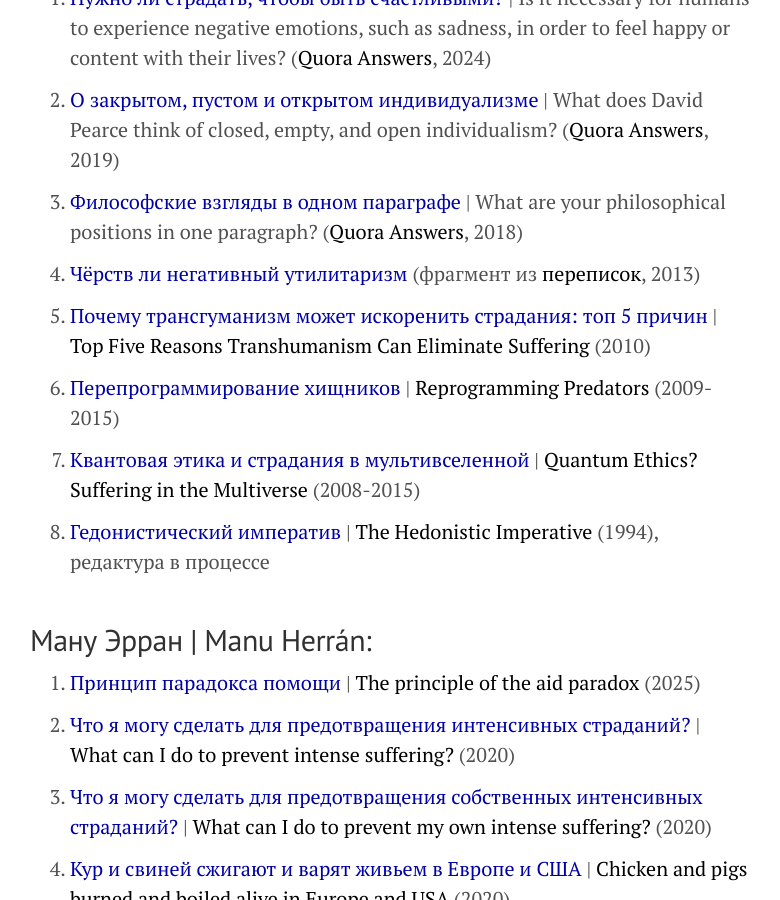
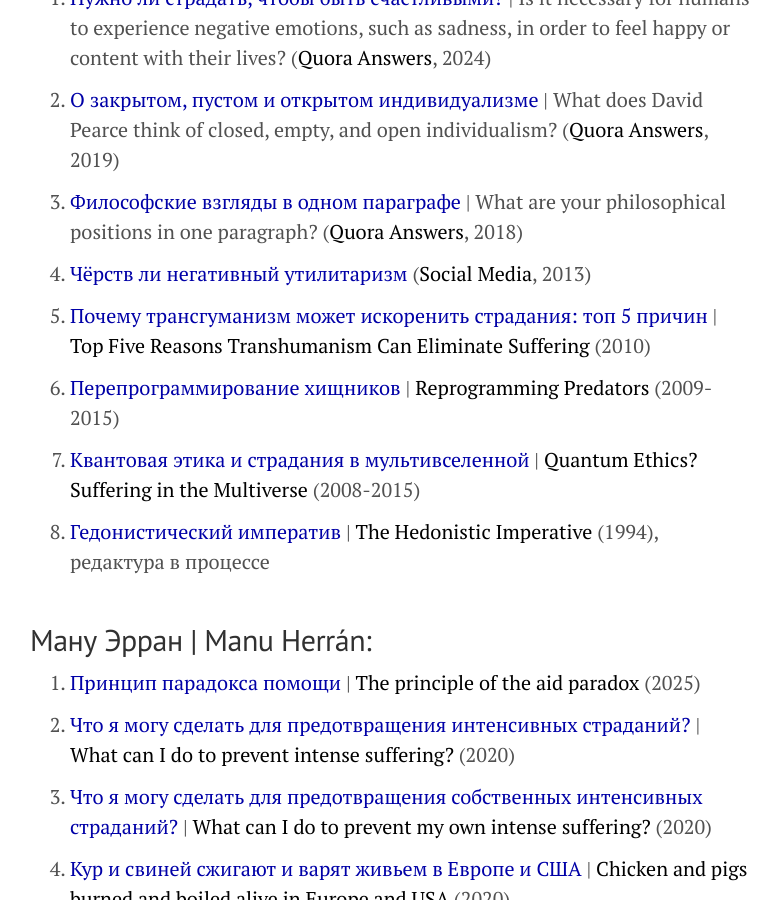
Before and after one commit to KKirdan/kkirdan.github.io, a Jekyll site: the page built from translations/index.md, in a window 1280 px wide and 900 px high, scrolled down 4990 px. Shown: the whole window, without its empty margins (250-1030 px from the left). Built offline with Jekyll 4.4.1, drawn with Linux system fonts in a browser that asks for light colours.

Commit message:
Update index.md

```diff
--- a/translations/index.md
+++ b/translations/index.md
@@ -97,13 +97,13 @@
 
 <a id="David_Pearce"></a>
 ## Дэвид Пирс \| David Pearce:
-1. [Нужно ли страдать, чтобы быть счастливыми?](https://reducingsuffering.github.io/david-pearce-q2.html) \| Is it necessary for humans to experience negative emotions, such as sadness, in order to feel happy or content with their lives? ([Quora Answers](https://www.hedweb.com/){: class="b"}, 2024)
-2. [О закрытом, пустом и открытом индивидуализме](https://reducingsuffering.github.io/david-pearce-q1.html) \| What does David Pearce think of closed, empty, and open individualism? ([Quora Answers](https://www.hedweb.com/){: class="b"}, 2019)
+1. [Нужно ли страдать, чтобы быть счастливыми?](https://hedweb-ru.github.io/quora/is-it-necessary-for-humans-to-experience-negative-emotions.html) \| Is it necessary for humans to experience negative emotions, such as sadness, in order to feel happy or content with their lives? ([Quora Answers](https://www.hedweb.com/){: class="b"}, 2024)
+2. [О закрытом, пустом и открытом индивидуализме](https://hedweb-ru.github.io/quora/closed-empty-and-open-individualism.html) \| What does David Pearce think of closed, empty, and open individualism? ([Quora Answers](https://www.hedweb.com/){: class="b"}, 2019)
 3. [Философские взгляды в одном параграфе](https://hedweb-ru.github.io/quora/philosophical-positions-in-one-paragraph.html) \| What are your philosophical positions in one paragraph? ([Quora Answers](https://www.hedweb.com/){: class="b"}, 2018)
-4. [Чёрств ли негативный утилитаризм](https://reducingsuffering.github.io/david-pearce-2.html) (фрагмент из [переписок](https://www.hedweb.com/social-media/pre2014.html){: class="b"}, 2013)
-5. [Почему трансгуманизм может искоренить страдания: топ 5 причин](https://reducingsuffering.github.io/david-pearce-top-five-reasons-transhumanism-can-eliminate-suffering.html) \| [Top Five Reasons Transhumanism Can Eliminate Suffering](https://www.hedweb.com/transhumanism/five-reasons.html){: class="b"} (2010)
-6. [Перепрограммирование хищников](https://reducingsuffering.github.io/david-pearce-reprogramming-predators.html) \| [Reprogramming Predators](https://www.hedweb.com/abolitionist-project/reprogramming-predators.html){: class="b"} (2009-2015)
-7. [Квантовая этика и страдания в мультивселенной](https://reducingsuffering.github.io/david-pearce-quantum-ethics-suffering-in-the-multiverse.html) \| [Quantum Ethics? Suffering in the Multiverse](https://www.hedweb.com/population-ethics/quantum-ethics.html){: class="b"} (2008-2015)
+4. [Чёрств ли негативный утилитаризм](https://reducingsuffering.github.io/david-pearce-2.html) ([Social Media](https://www.hedweb.com){: class="b"}, 2013)
+5. [Почему трансгуманизм может искоренить страдания: топ 5 причин](https://hedweb-ru.github.io/top-five-reasons-transhumanism-can-eliminate-suffering.html) \| [Top Five Reasons Transhumanism Can Eliminate Suffering](https://www.hedweb.com/transhumanism/five-reasons.html){: class="b"} (2010)
+6. [Перепрограммирование хищников](https://hedweb-ru.github.io/reprogramming-predators.html) \| [Reprogramming Predators](https://www.hedweb.com/abolitionist-project/reprogramming-predators.html){: class="b"} (2009-2015)
+7. [Квантовая этика и страдания в мультивселенной](https://hedweb-ru.github.io/quantum-ethics-suffering-in-the-multiverse.html) \| [Quantum Ethics? Suffering in the Multiverse](https://www.hedweb.com/population-ethics/quantum-ethics.html){: class="b"} (2008-2015)
 8. [Гедонистический императив](https://hedweb-ru.github.io/hi/index.html) \| [The Hedonistic Imperative](www.hedweb.com/){: class="b"} (1994), редактура в процессе
 
 <a id="Manu_Herran"></a>
```
